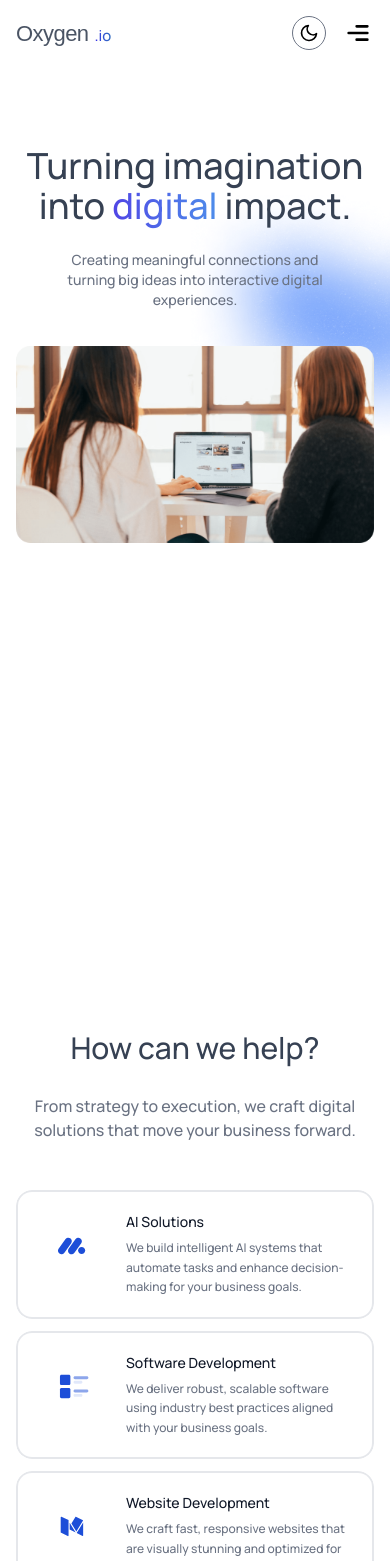
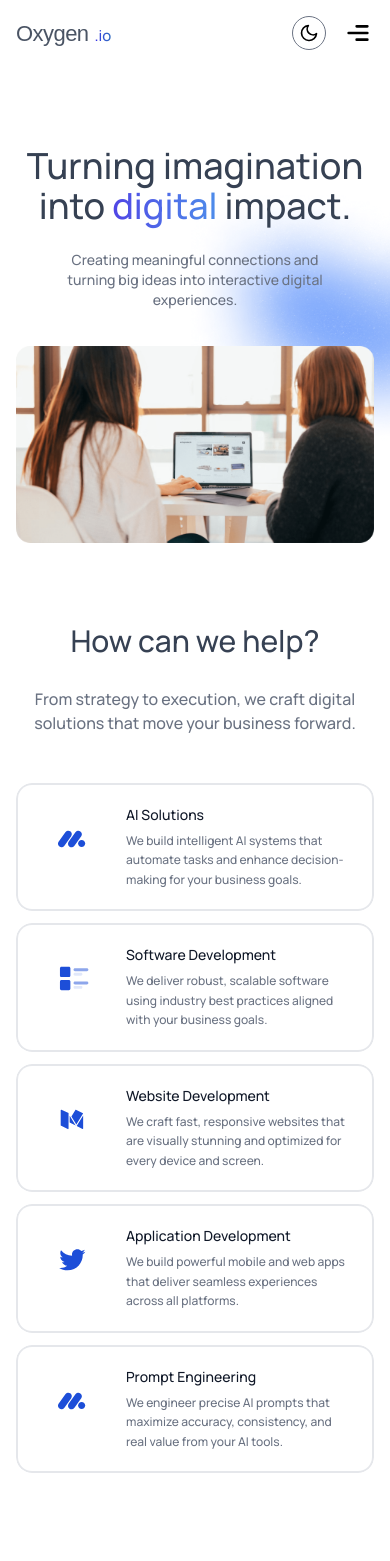
Before and after one commit to Ahsaankhan-dev/ai-agency, a React (Vite) app: page / in a window 390 px wide. Shown: the top 1561 px of the page. Built offline with nearby package versions, Linux system fonts and the light colour scheme; no server answers; a web font is replaced by a local one.

Commit message:
fix team section

```diff
--- a/src/assets/assets.js
+++ b/src/assets/assets.js
@@ -36,6 +36,7 @@ import measumImg from './measum_crop.jpeg'
 import ahsaanImg from './ahsaan_crop.jpg'
 import person2Img from './person2_crop.jpeg'
 import person4Img from './person4_crop.jpg'
+import person5Img from './person5_crop.jpeg'
 
 export const company_logos = [
   microsoft_logo,
@@ -74,18 +75,19 @@ const assets = {
   moon_icon,
   lock_icon,
   mail_icon,
-  person_icon2
+  person_icon2,
+  person5Img
 }
 
 export default assets
 
 export const teamData = [
   { name: 'Measum Bilal', title: 'CEO & Founder', image: measumImg },
-  { name: "It'x Misam", title: 'Manager', image: person2Img },
+  { name: "Moeed Haider", title: 'Manager', image: person2Img },
   { name: 'Ahsaan', title: 'MERN Stack Developer', image: ahsaanImg },
-  { name: 'Team Member', title: 'Accountant', image: person4Img },
+  { name: 'Hassan', title: 'Accountant', image: person4Img },
   { name: 'Emily Parker', title: 'Frontend Developer', image: 'https://randomuser.me/api/portraits/women/11.jpg' },
   { name: 'Ryan Mitchell', title: 'Backend Developer', image: 'https://randomuser.me/api/portraits/men/9.jpg' },
   { name: 'Megan Brooks', title: 'Prompt Engineer', image: 'https://randomuser.me/api/portraits/women/12.jpg' },
-  { name: 'Amber Foster', title: 'Quality Assurance (QA)', image: 'https://randomuser.me/api/portraits/women/14.jpg' },
+  { name: ' Ahmed Naseer', title: 'Quality Assurance (QA)', image: person5Img },
 ]
--- a/src/components/Home/Home.jsx
+++ b/src/components/Home/Home.jsx
@@ -6,7 +6,7 @@ import { motion } from 'motion/react'
 
 const Home = ({Theme,setTheme}) => {
   return (
-    <div id='Home' className='flex min-h-screen overflow-hidden text-center w-full flex-col items-center gap-6 px-4 py-20 xl:px-40 lg:px-24 sm:px-12'>
+    <div id='Home' className='flex h-full overflow-hidden text-center w-full flex-col items-center gap-6 px-4 lg:pt-20 lg:pb-20 pt-20 xl:px-40 lg:px-24 sm:px-12'>
           <motion.h1
           initial={{opacity:0,y:40}}
           whileInView={{opacity:1,y:0}}
--- a/src/components/Services/Services.jsx
+++ b/src/components/Services/Services.jsx
@@ -23,7 +23,7 @@ const Services = () => {
     whileInView="visible"
     viewport={{once:true}}
     transition={{staggerChildren:0.2}}
-    className='flex items-center flex-col text-center gap-7 pt-30 min-h-screen px-4 xl:px-40 lg:px-24 sm:px-12'>
+    className='flex items-center flex-col text-center gap-7 pt-20 sm:pt-30 min-h-screen px-4 xl:px-40 lg:px-24 sm:px-12'>
       <Heading text="How can we help?"/>
       <HeadingPara text="From strategy to execution, we craft digital solutions that move your business forward."/>
       <div className='flex flex-col md:grid md:grid-cols-2 items-stretch gap-3 sm:gap-3.5 lg:gap-5 w-full max-w-5xl'>
--- a/src/components/Team/Card.jsx
+++ b/src/components/Team/Card.jsx
@@ -9,7 +9,7 @@ const Card = ({data,index}) => {
         transition={{duration:0.4,delay:index*0.1}}
         viewport={{once:true}}
         className='flex max-sm:flex-col dark:bg-gray-900 rounded-xl dark:border dark:border-gray-700 shadow-lg dark:shadow-white/5 shadow-gray-100 gap-5 p-4 items-center hover:scale-103 transition-all duration-400 cursor-pointer'>
-            <img src={data.image} className='w-12 rounded-full' />
+            <img src={data.image} className='w-12 h-12 rounded-full' />
             <div className='text-start'>
                 <h1 className='text-sm font-bold'>{data.name}</h1>
                 <p className='text-xs opacity-70'>{data.title}</p>
```
Also changed, not shown: src/assets/person5_crop.jpeg (added).
